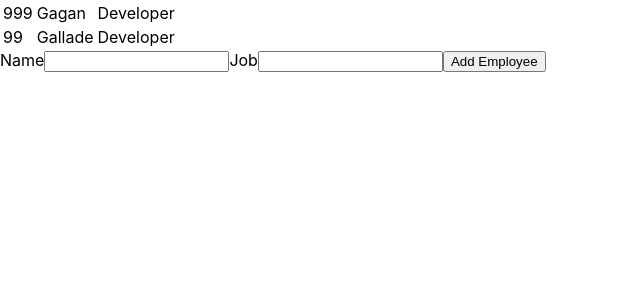
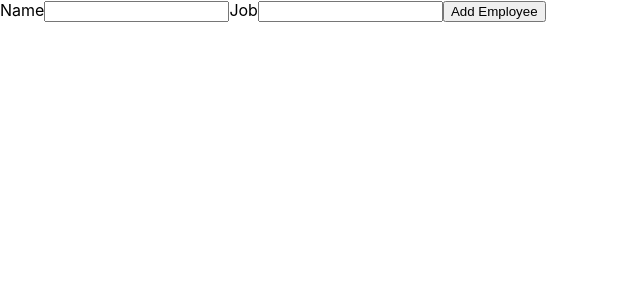
Before and after one commit to Gagandeep39/reactjs-form-table-demo, a React (Create React App) app: page / in a window 1280 px wide. Shown: the top 300 px of the page, without its empty margins (0-640 px from the left). Built offline with nearby package versions, Linux system fonts and the light colour scheme.

Commit message:
Removed Dummy Data

```diff
--- a/src/App.js
+++ b/src/App.js
@@ -5,10 +5,7 @@ import Table from './components/Table/Table';
 
 class App extends Component {
   state = {
-    employees: [
-      { id: 999, name: 'Gagan', job: 'Developer' },
-      { id: 99, name: 'Gallade', job: 'Developer' },
-    ],
+    employees: [],
   };
 
   submitValueHandler = (name, job, id) => {
```
